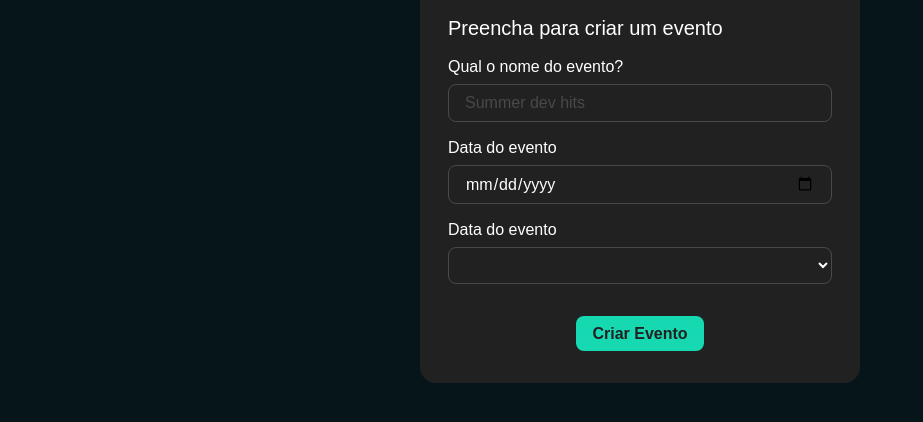
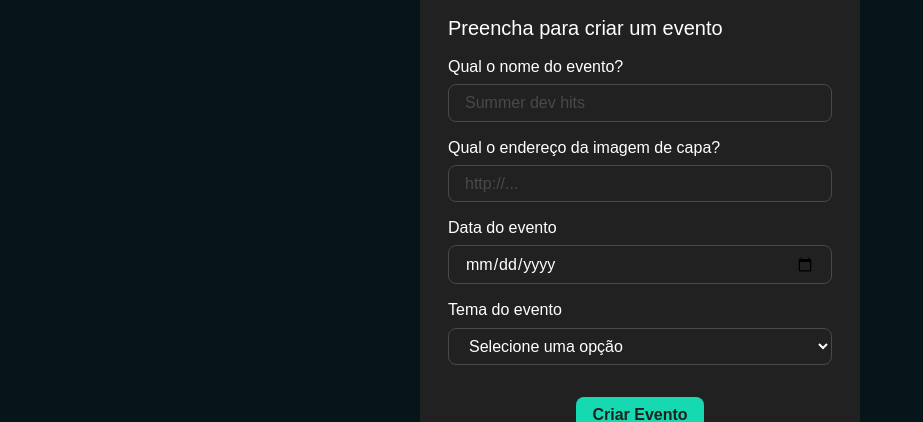
Before and after one commit to luccapedev/React-19_JSX-Componentes-Form-Action-useState, a React (Vite) app in the folder tecboard/: page / in a window 1280 px wide. Shown: the part 780-1202 px from the top of the page, without its empty margins (0-923 px from the left). Built offline with nearby package versions, Linux system fonts and the light colour scheme.

Commit message:
Finalizando o formulário

```diff
--- a/tecboard/src/App.jsx
+++ b/tecboard/src/App.jsx
@@ -48,7 +48,7 @@ function App() {
         <img src="/logo.png" alt="" />
       </header>
       <Banner />
-      <FormularioDeEvento />
+      <FormularioDeEvento temas={temas}/>
       {temas.map(function (item) {
         return (
           <section key={item.id}>
--- a/tecboard/src/componentes/FormularioDeEvento/index.jsx
+++ b/tecboard/src/componentes/FormularioDeEvento/index.jsx
@@ -6,7 +6,7 @@ import { TituloFormulario } from "../TituloFormulario";
 import { Botao } from '../Botao';
 import { ListaSuspensa } from '../ListaSuspensa';
 
-export function FormularioDeEvento () {
+export function FormularioDeEvento ({ temas }) {
   return (
     <form className="form-evento">
       <TituloFormulario>
@@ -24,6 +24,16 @@ export function FormularioDeEvento () {
             name='nomeEvento'/>
         </CampoDeFormulario>
         <CampoDeFormulario>
+          <Label htmlFor="capa">
+            Qual o endereço da imagem de capa?
+          </Label>
+          <CampoDeEntrada
+            type="text"
+            id="capa"
+            placeholder='http://...'
+            name='capa'/>
+        </CampoDeFormulario>
+        <CampoDeFormulario>
           <Label htmlFor="dataEvento">
             Data do evento
           </Label>
@@ -35,10 +45,10 @@ export function FormularioDeEvento () {
         </CampoDeFormulario>
 
         <CampoDeFormulario>
-          <Label htmlFor="dataEvento">
-            Data do evento
+          <Label htmlFor="tema">
+            Tema do evento
           </Label>
-          <ListaSuspensa/>
+          <ListaSuspensa id ="tema" name="tema" itens={temas}/>
         </CampoDeFormulario>
       </div>
       <div className='acoes'>
--- a/tecboard/src/componentes/ListaSuspensa/index.jsx
+++ b/tecboard/src/componentes/ListaSuspensa/index.jsx
@@ -1,9 +1,16 @@
 import './lista-suspensa.estilos.css'
 
-export function ListaSuspensa() {
+export function ListaSuspensa({ itens, ...rest }) {
     return (
-        <select className='lista-suspensa-form'>
-            <option value=""></option>
+        <select {...rest} className='lista-suspensa-form' defaultValue="">
+            <option value="" disabled>
+                Selecione uma opção
+            </option>
+            {itens.map(function (item) {
+                return <option key={item.id} value={item.id}>
+                    {item.nome}
+                </option>
+            })}
         </select>
     )
 }
```
